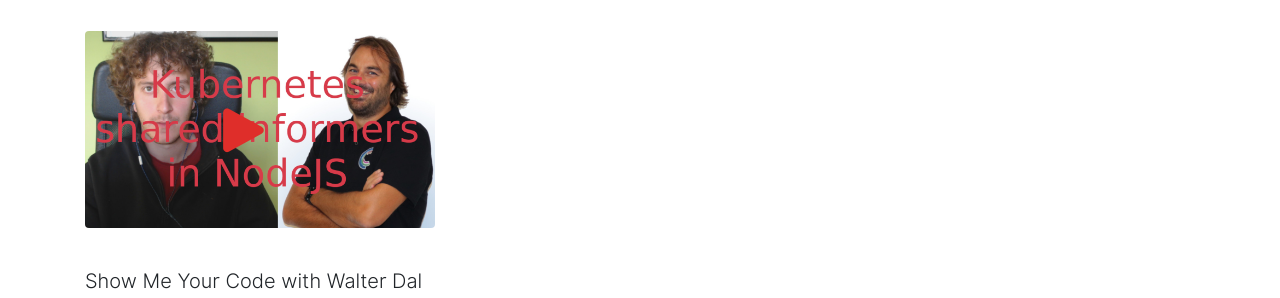
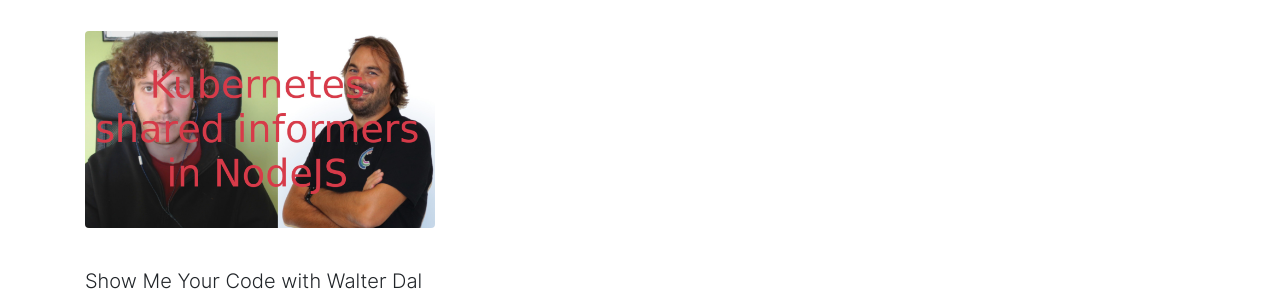
Before and after one commit to gianarb/gianarb.github.com, a Jekyll site: the page built from show-me-your-code.html, in a window 1280 px wide. Shown: the part 682-980 px from the top of the page. Built offline with Jekyll 4.4.1, drawn with Linux system fonts in a browser that asks for light colours; nearby versions of some CDN libraries; library files that are not in the unit come from our copies; comment, search, counter and statistics services are not loaded.

Commit message:
change url
Signed-off-by: Gianluca Arbezzano <gianarb92@gmail.com>

```diff
--- a/show-me-your-code.html
+++ b/show-me-your-code.html
@@ -9,11 +9,6 @@
 
 .video-testimonial-block { position: relative; width: auto; height: 206px; overflow: hidden; margin-bottom: 30px; }
 .video-testimonial-block .video-thumbnail { height: 100%; width: 100%; position: absolute; z-index: 1; background-size: cover; top: 0; left: 0; }
-.video-testimonial-block .video { }
-.video-testimonial-block .video iframe { position: absolute; top: 0; left: 0; width: 100%; height: 100%; border: 0px; }
-.video-testimonial-block .video-play { position: absolute; z-index: 2; top: 50%; left: 50%; margin-left: -40px; margin-top: -18px; text-decoration: none; }
-.video-testimonial-block .video-play::before { content: "\f04b"; font: normal normal normal 14px/1; font-family: 'Font Awesome\ 5 Free'; font-weight: 900; font-size: inherit; text-rendering: auto; -webkit-font-smoothing: antialiased; font-size: 50px; color: #DF2E2A; }
-.video-testimonial-block .video-play:hover::before { color: #172651; }
 .section-title { margin-bottom: 40px; }
 </style>
 
@@ -57,8 +52,7 @@
                 <!-- video-testimonail -->
                 <div class="col-xl-4 col-lg-4 col-md-6 col-sm-12 col-12">
                     <div class="video-testimonial-block">
-                        <div class="video-thumbnail"><img src="{{ post.img }}" alt="" class="img-fluid rounded"></div>
-                        <a href="#" class="video-play"></a>
+                        <div class="video-thumbnail"><a href="{{ post.url }}"><img src="{{ post.img }}" alt="" class="img-fluid rounded"></a></div>
                     </div>
                     <div class="video-testimonial-content">
                         <p class="mb10 lead">{{ post.title }}</p>
```
